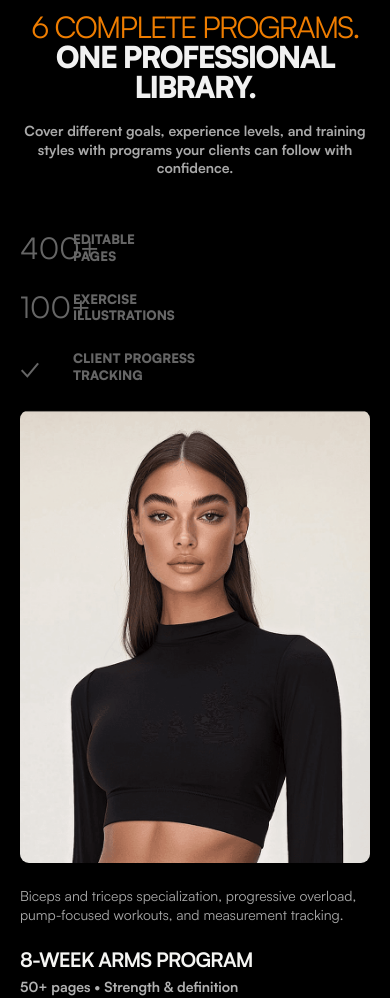
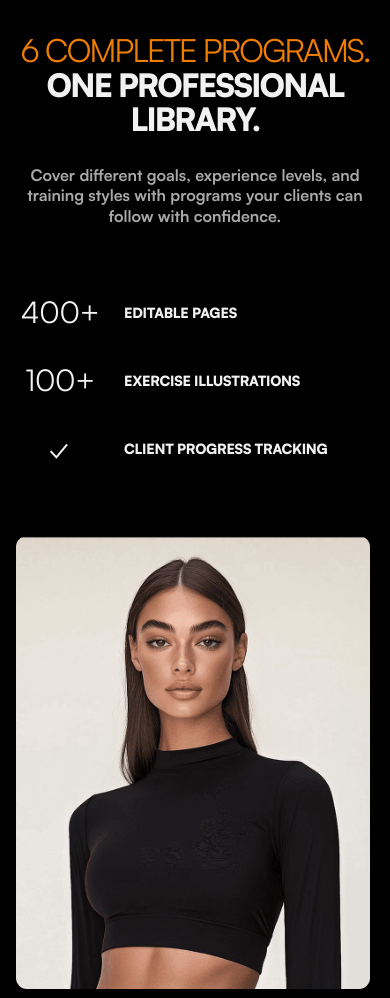
Before and after one commit to dhanyel1998ds4-cmd/fitnessultimate, a website: page index.html in a window 390 px wide. Shown: the part 4240-5238 px from the top of the page. Drawn offline with Linux system fonts and the light colour scheme.

Commit message:
Refine programs section on mobile (#4)
Co-authored-by: Agente <jesseferlopes@gmail.com>

```diff
--- a/styles.css
+++ b/styles.css
@@ -675,7 +675,48 @@ html, body { overflow-x: hidden; }
   .use-case-row span { white-space: normal; }
 
   .services .service-card { min-height: 285px; }
-  .program-grid { margin-top: 22px; row-gap: 34px; }
+  .programs-section { padding-top: 93px; }
+  .programs-section .section-heading {
+    width: 420px;
+    max-width: 100%;
+  }
+  .programs-section .section-heading h2 {
+    font-size: 32px;
+    line-height: 1.08;
+  }
+  .programs-section .section-heading > p:not(.eyebrow) {
+    width: 420px;
+    max-width: 100%;
+    margin-top: 28px;
+    font-size: 16px;
+    line-height: 1.28;
+  }
+  .programs-section .feature-pill {
+    margin-top: 63px;
+    margin-bottom: 65px;
+    color: #f1f1f1;
+    gap: 22px;
+  }
+  .programs-section .feature-pill div {
+    min-height: 46px;
+    display: grid;
+    grid-template-columns: 80px minmax(0, 1fr);
+    align-items: center;
+    gap: 24px;
+    font-size: 14px;
+    line-height: 1.1;
+    letter-spacing: -.02em;
+  }
+  .programs-section .feature-pill i {
+    width: 80px;
+    color: #f1f1f1;
+    font-size: 30px;
+    line-height: 1;
+    text-align: center;
+  }
+  .programs-section .feature-pill br { display: none; }
+  .program-grid { width: calc(100% + 4px); max-width: none; margin-top: 0; margin-left: -4px; row-gap: 34px; }
+  .program-grid .trainer-photo > img { border-radius: 11px; }
   .program-grid .trainer-card { min-height: 0; }
   .program-grid .trainer-card h3 { min-height: 0; }
   .program-grid .trainer-overlay a { padding: 13px 19px; }
```
Also changed, not shown: index.html (+1 -1 lines).
